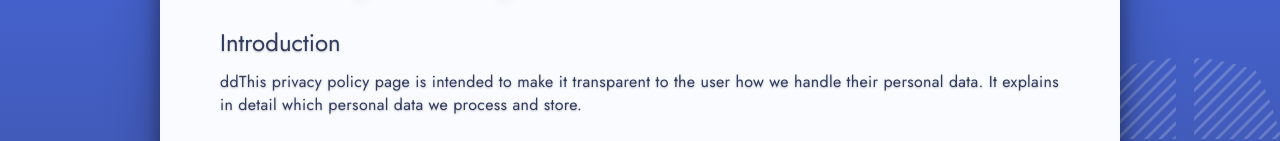
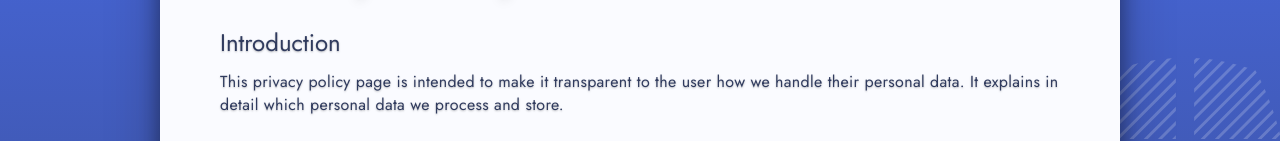
Before and after one commit to terra-utopia/terra-utopia-website, a Nuxt app: page /privacy-policy in a window 1280 px wide. Shown: the part 302-443 px from the top of the page. Built offline with nearby package versions, Linux system fonts and the light colour scheme.

Commit message:
revoked test commit

```diff
--- a/pages/privacy-policy.vue
+++ b/pages/privacy-policy.vue
@@ -5,7 +5,7 @@
 
                 <h4>Introduction</h4>
                 <p>
-                    ddThis privacy policy page is intended to make it transparent to the user how we handle their personal data. It explains in detail which personal data we process and store.
+                    This privacy policy page is intended to make it transparent to the user how we handle their personal data. It explains in detail which personal data we process and store.
                 </p>
 
                 <h4>Informal abstract</h4>
```
